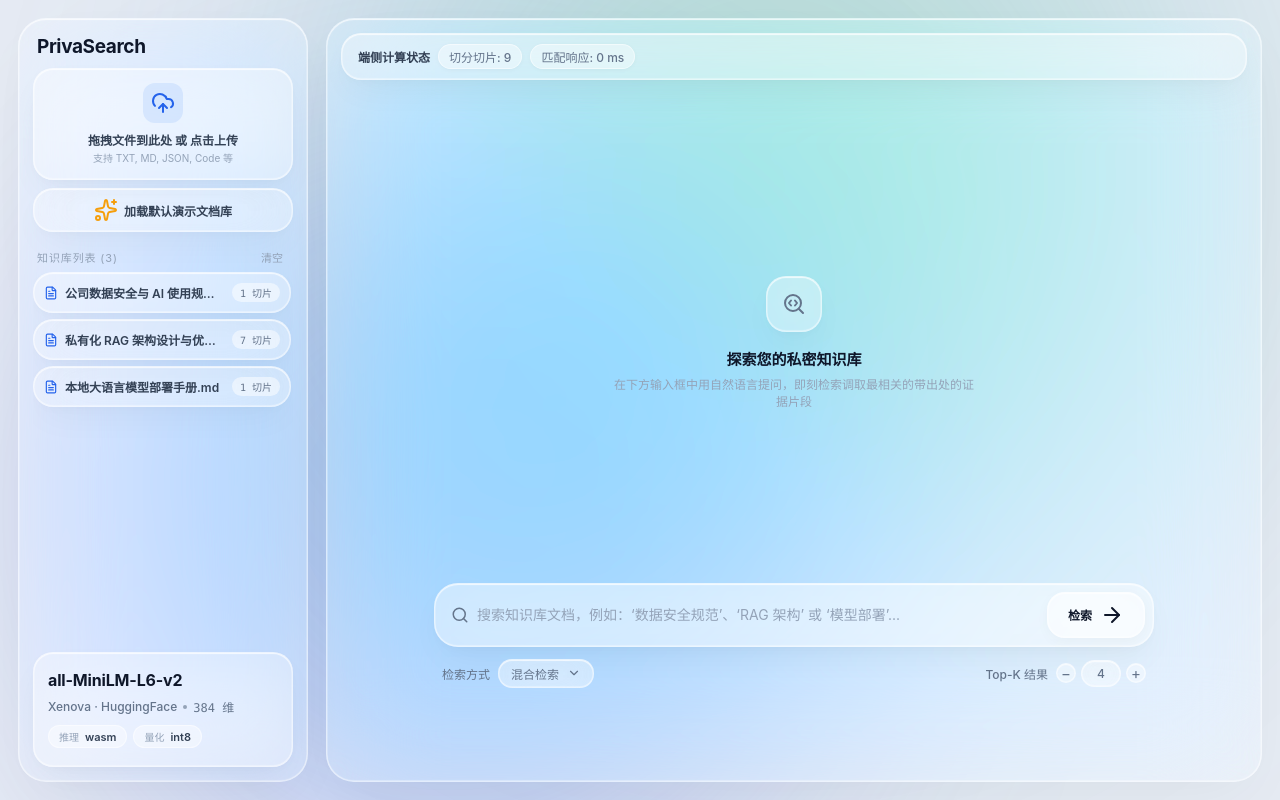
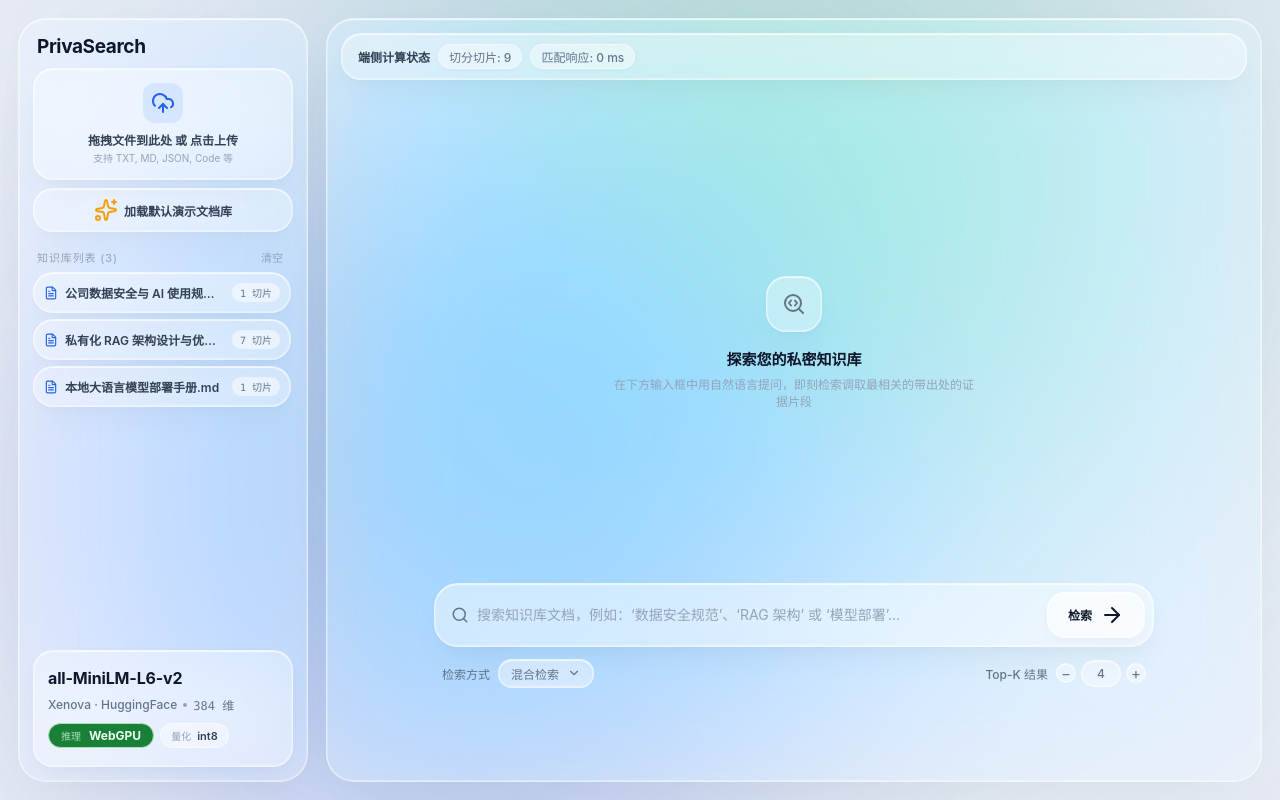
Before and after one commit to Fooxygen/Memoria, a website built with Vite: page index.html in a window 1280 px wide. Built offline with nearby package versions, Linux system fonts and the light colour scheme.

Commit message:
🎨 调整 WebGPU 和 WSAM UI

```diff
--- a/index.html
+++ b/index.html
@@ -53,7 +53,7 @@
 					<span class="runtime_dim" id="rt_dim">—</span>
 				</div>
 				<div class="runtime_badges">
-					<span class="runtime_badge">
+					<span class="runtime_badge backend_badge" id="rt_backend_badge">
 						<span class="runtime_badge_label">推理</span>
 						<b class="runtime_badge_val" id="rt_backend">—</b>
 					</span>
--- a/src/app/settings.ts
+++ b/src/app/settings.ts
@@ -4,26 +4,30 @@
 // Licensed under the MIT License.
 
 export type SearchMode = "hybrid" | "semantic" | "keyword";
-export type QuantMode = "int8" | "fp16";
-export type Backend = "webgpu" | "wasm";
+export type QuantMode  = "int8"   | "fp16";
+export type Backend    = "webgpu" | "wasm";
+
+// Runtime
 
 export interface RuntimeInfo {
     model_name: string;
-    source: string;
-    dimension: number;
-    quant: QuantMode;
-    backend: Backend;
-    ready: boolean;
+    source:     string;
+    dimension:  number;
+    quant:      QuantMode;
+    backend:    Backend;
+    ready:      boolean;
 }
 
 export const RUNTIME_INFO: RuntimeInfo = {
     model_name: "all-MiniLM-L6-v2",
-    source: "Xenova · HuggingFace",
-    dimension: 384,
-    quant: "int8",
-    backend: "wasm",
-    ready: false,
+    source:     "Xenova · HuggingFace",
+    dimension:  384,
+    quant:      "int8",
+    backend:    "webgpu",
+    ready:      false,
 };
+
+// Search
 
 export interface SearchModeOption {
     value: SearchMode;
@@ -31,13 +35,20 @@ export interface SearchModeOption {
 }
 
 export const SEARCH_MODES: SearchModeOption[] = [
-    { value: "hybrid", label: "混合检索" },
+    { value: "hybrid",   label: "混合检索" },
     { value: "semantic", label: "向量检索" },
-    { value: "keyword", label: "全文检索" },
+    { value: "keyword",  label: "全文检索" },
 ];
 
-export const SEARCH_DEFAULTS = {
-    mode: "hybrid" as SearchMode,
+export interface SearchDefaults {
+    mode:      SearchMode;
+    top_k:     number;
+    top_k_min: number;
+    top_k_max: number;
+}
+
+export const SEARCH_DEFAULTS: SearchDefaults = {
+    mode: "hybrid",
     top_k: 4,
     top_k_min: 1,
     top_k_max: 20,
--- a/src/main.ts
+++ b/src/main.ts
@@ -20,6 +20,7 @@ import {
     RUNTIME_INFO,
     SEARCH_DEFAULTS,
     SEARCH_MODES,
+    type RuntimeInfo,
     type SearchMode,
 } from "./app/settings";
 
@@ -49,6 +50,7 @@ const rt_model = by_id("rt_model");
 const rt_source = by_id("rt_source");
 const rt_dim = by_id("rt_dim");
 const rt_backend = by_id("rt_backend");
+const rt_backend_badge = by_id("rt_backend_badge");
 const rt_quant = by_id("rt_quant");
 
 let documents: SourceDoc[] = [];
@@ -70,12 +72,16 @@ function show_initial_state(): void {
     results_list.replaceChildren(initial_state);
 }
 
-function fill_runtime(): void {
-    rt_model.textContent = RUNTIME_INFO.model_name;
-    rt_source.textContent = RUNTIME_INFO.source;
-    rt_dim.textContent = `${RUNTIME_INFO.dimension} 维`;
-    rt_backend.textContent = RUNTIME_INFO.backend;
-    rt_quant.textContent = RUNTIME_INFO.quant;
+function update_runtime(info: RuntimeInfo = RUNTIME_INFO): void {
+    rt_model.textContent = info.model_name;
+    rt_source.textContent = info.source;
+    rt_dim.textContent = `${info.dimension} 维`;
+    rt_quant.textContent = info.quant;
+
+    const backend_label = info.backend === "webgpu" ? "WebGPU" : "WASM";
+    rt_backend.textContent = backend_label;
+    rt_backend_badge.classList.toggle("is_webgpu", info.backend === "webgpu");
+    rt_backend_badge.classList.toggle("is_wasm", info.backend === "wasm");
 }
 
 function fill_search_settings(): void {
@@ -195,7 +201,7 @@ search_input.addEventListener("keydown", (event) => {
 });
 
 refresh_icons();
-fill_runtime();
+update_runtime();
 fill_search_settings();
 sync_step_state();
 documents = [...SAMPLE_DOCS];
--- a/src/style.css
+++ b/src/style.css
@@ -19,6 +19,15 @@
 	--accent-soft: #eff6ff;
 	--mark-bg: rgba(255, 230, 0, 0.38);
 	--mark-border: #e6b800;
+
+	--state-gpu-bg: #1a7f37;
+	--state-gpu-border: #0f5d26;
+	--state-gpu-label: #a9e0b8;
+	--state-gpu-val: #ecfff1;
+	--state-cpu-bg: #d4a72c;
+	--state-cpu-border: #9a6a14;
+	--state-cpu-label: #f6ecc9;
+	--state-cpu-val: #fffdf0;
 
 	/* Text scale: darker -> heavier, lighter -> thinner (regular..bold). */
 	--text-strong-c: var(--ink-900);
@@ -458,6 +467,44 @@ select {
 	font-size: 11px;
 	font-weight: var(--text-body-w);
 	color: var(--text-body-c);
+}
+
+#rt_backend_badge {
+	border-radius: 999px;
+	padding: 4px 12px;
+	gap: 8px;
+	border: var(--bd-w) solid transparent;
+}
+
+#rt_backend_badge .runtime_badge_val {
+	font-size: 12px;
+	font-weight: 700;
+}
+
+#rt_backend_badge.is_webgpu {
+	background: var(--state-gpu-bg);
+	border-color: var(--state-gpu-label);
+}
+
+#rt_backend_badge.is_webgpu .runtime_badge_label {
+	color: var(--state-gpu-label);
+}
+
+#rt_backend_badge.is_webgpu .runtime_badge_val {
+	color: var(--state-gpu-val);
+}
+
+#rt_backend_badge.is_wasm {
+	background: var(--state-cpu-bg);
+	border-color: var(--state-cpu-label);
+}
+
+#rt_backend_badge.is_wasm .runtime_badge_label {
+	color: var(--state-cpu-label);
+}
+
+#rt_backend_badge.is_wasm .runtime_badge_val {
+	color: var(--state-cpu-val);
 }
 
 .workspace {
```
